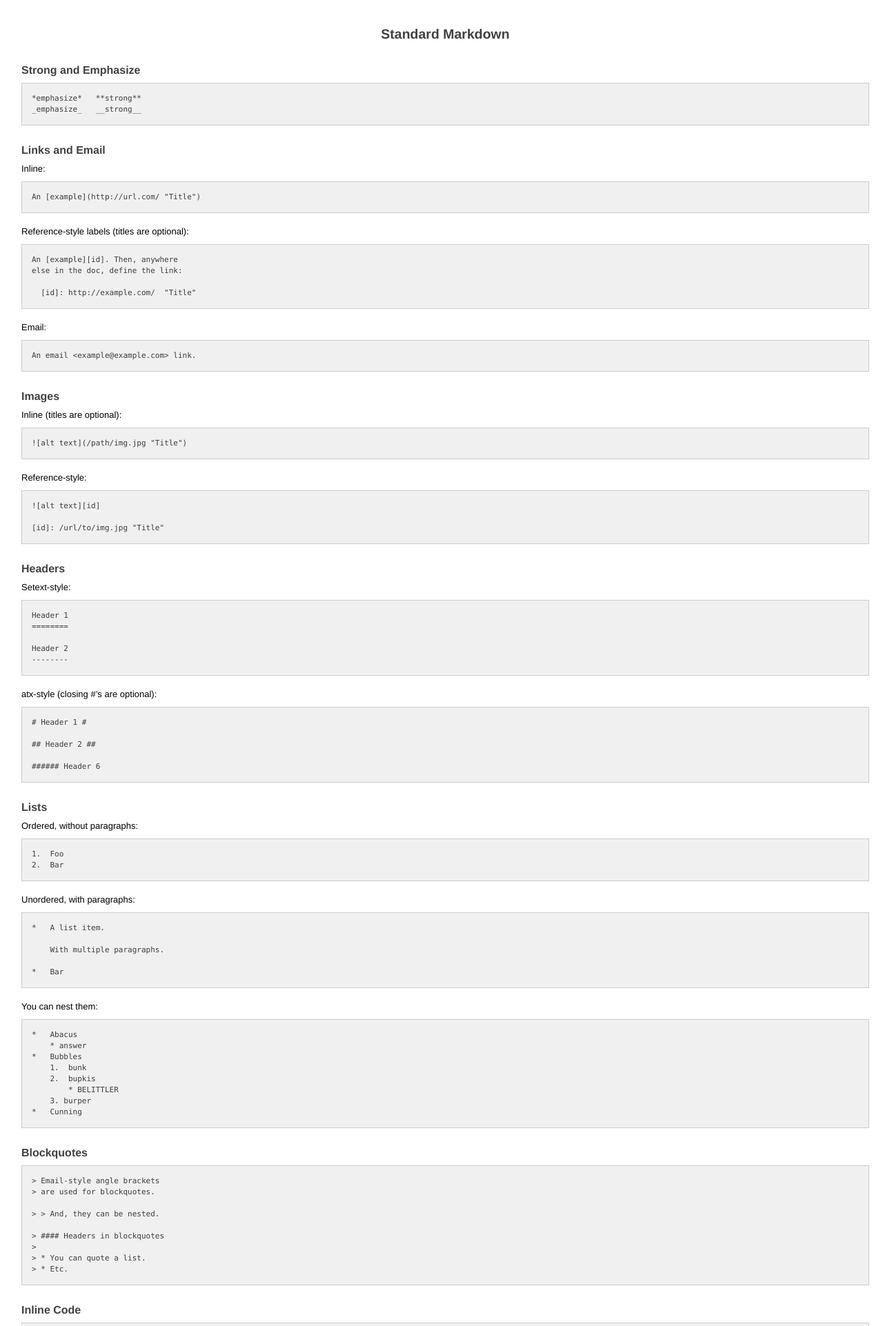
After one commit to mitnk/justablog, a Python web app: template app/templates/markdown.html in a window 1280 px wide. The commit adds this page. Shown: the top 1923 px of the page at 69% size. Run offline with Jinja, Linux system fonts and the light colour scheme; the template is opened without the code that fills it, so the values that code supplies are empty.

Commit message:
added markdown syntax reference.

```diff
--- a/app/templates/edit_list.html
+++ b/app/templates/edit_list.html
@@ -3,7 +3,7 @@
 {% block title %}Edit Articles{% endblock %}
 {% block css %}
 <style>
-a.article {color:black;}
+a.article {color:#333333;}
 </style>
 {% endblock %}
 
--- /dev/null
+++ b/app/templates/markdown.html
@@ -0,0 +1,166 @@
+<!doctype html>
+<html>
+<head>
+<meta charset="utf-8">
+<style>
+h3, p {
+    margin: 0;
+    padding: 0;
+}
+body {
+    font-family: "Helvetica Neue", Helvetica, "Hiragino Sans GB", Arial, sans-serif;
+    font-size: 13px;
+    line-height: 18px;
+    margin: 10px 20px 10px 31px;
+}
+p {
+    margin-bottom: 9px;
+}
+h3 {
+	color: #404040;
+	line-height: 36px;
+    font-size: 16px;
+}
+h2 {
+	color: #404040;
+	text-align: center;
+	margin-top: 40px;
+	padding-bottom: 10px;
+}
+code, pre {
+    font-family: Monaco, Andale Mono, Courier New, monospace;
+}
+code {
+    background-color: #fee9cc;
+    color: rgba(0, 0, 0, 0.75);
+    padding: 1px 3px;
+    font-size: 12px;
+}
+pre {
+	background-color: #f0f0f0;
+    display: block;
+    padding: 14px;
+    margin: 0 0 18px;
+    line-height: 16px;
+    font-size: 11px;
+    border: 1px solid rgba(0, 0, 0, 0.15);
+    white-space: pre-wrap;
+    word-wrap: break-word;
+}
+pre code {
+    background-color: #f0f0f0;
+    font-size: 11px;
+    padding: 0;
+}
+</style>
+<title>Markdown Syntax</title>
+</head>
+<body>
+
+<h2>Standard Markdown</h2>
+<h3>Strong and Emphasize</h3>
+<pre><code>*emphasize*   **strong**
+_emphasize_   __strong__
+</code></pre>
+<h3>Links and Email</h3>
+<p>Inline:</p>
+<pre><code>An [example](http://url.com/ "Title")
+</code></pre>
+<p>Reference-style labels (titles are optional):</p>
+<pre><code>An [example][id]. Then, anywhere
+else in the doc, define the link:
+
+  [id]: http://example.com/  "Title"
+</code></pre>
+<p>Email:</p>
+<pre><code>An email &lt;example@example.com&gt; link.
+</code></pre>
+<h3>Images</h3>
+<p>Inline (titles are optional):</p>
+<pre><code>![alt text](/path/img.jpg "Title")
+</code></pre>
+<p>Reference-style:</p>
+<pre><code>![alt text][id]
+
+[id]: /url/to/img.jpg "Title"
+</code></pre>
+<h3>Headers</h3>
+<p>Setext-style:</p>
+<pre><code>Header 1
+========
+
+Header 2
+--------
+</code></pre>
+<p>atx-style (closing #&rsquo;s are optional):</p>
+<pre><code># Header 1 #
+
+## Header 2 ##
+
+###### Header 6
+</code></pre>
+<h3>Lists</h3>
+<p>Ordered, without paragraphs:</p>
+<pre><code>1.  Foo
+2.  Bar
+</code></pre>
+<p>Unordered, with paragraphs:</p>
+<pre><code>*   A list item.
+
+    With multiple paragraphs.
+
+*   Bar
+</code></pre>
+<p>You can nest them:</p>
+<pre><code>*   Abacus
+    * answer
+*   Bubbles
+    1.  bunk
+    2.  bupkis
+        * BELITTLER
+    3. burper
+*   Cunning
+</code></pre>
+<h3>Blockquotes</h3>
+<pre><code>&gt; Email-style angle brackets
+&gt; are used for blockquotes.
+
+&gt; &gt; And, they can be nested.
+
+&gt; #### Headers in blockquotes
+&gt;
+&gt; * You can quote a list.
+&gt; * Etc.
+</code></pre>
+<h3>Inline Code</h3>
+<pre><code>`&lt;code&gt;` spans are delimited
+by backticks.
+
+You can include literal backticks
+like `` `this` ``.
+</code></pre>
+<h3>Block Code</h3>
+<p>Indent every line of a code block by at least 4 spaces or 1 tab.</p>
+<pre><code>This is a normal paragraph.
+
+    This is a preformatted
+    code block.
+</code></pre>
+<h3>Horizontal Rules</h3>
+<p>Three or more dashes or asterisks:</p>
+<pre><code>---
+
+* * *
+
+- - - -
+</code></pre>
+<h3>Hard Line Breaks</h3>
+<p>End a line with two or more spaces:</p>
+<pre><code>Roses are red,
+Violets are blue.
+</code></pre>
+
+<p>This document is from the <a href="http://mouapp.com/">Mou</a> app on Mac OS X</p>
+
+</body>
+</html>
--- a/app/views.py
+++ b/app/views.py
@@ -87,6 +87,12 @@ def edit_list():
     articles = Article.all().order('-added')
     return render_template('edit_list.html', articles=articles)
 
+@views.route('/md/')
+def markdown_syntax():
+    """Render website's index page."""
+    return render_template('markdown.html')
+
+
 
 @views.after_request
 def add_header(response):
```
